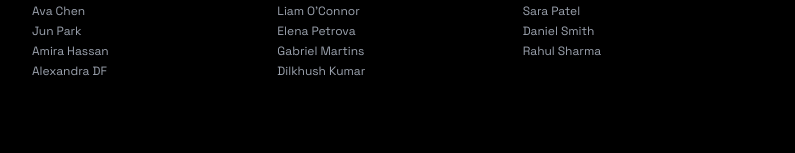
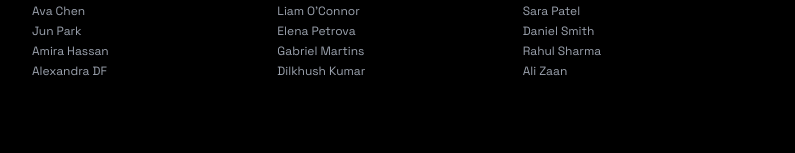
Before and after one commit to rsdmu/therighttoai, a Next.js app: page / in a window 1280 px wide. Shown: the part 1381-1534 px from the top of the page, without its empty margins (240-1035 px from the left). Built offline with nearby package versions, Linux system fonts and the light colour scheme.

Commit message:
added-ali_zaan

```diff
--- a/app/page.tsx
+++ b/app/page.tsx
@@ -70,6 +70,7 @@ export default function Home() {
           <span>Rahul Sharma</span>
           <span>Alexandra DF</span>
           <span>Dilkhush Kumar</span>
+          <span>Ali Zaan</span>
         </div>
 
       </Section>
```
